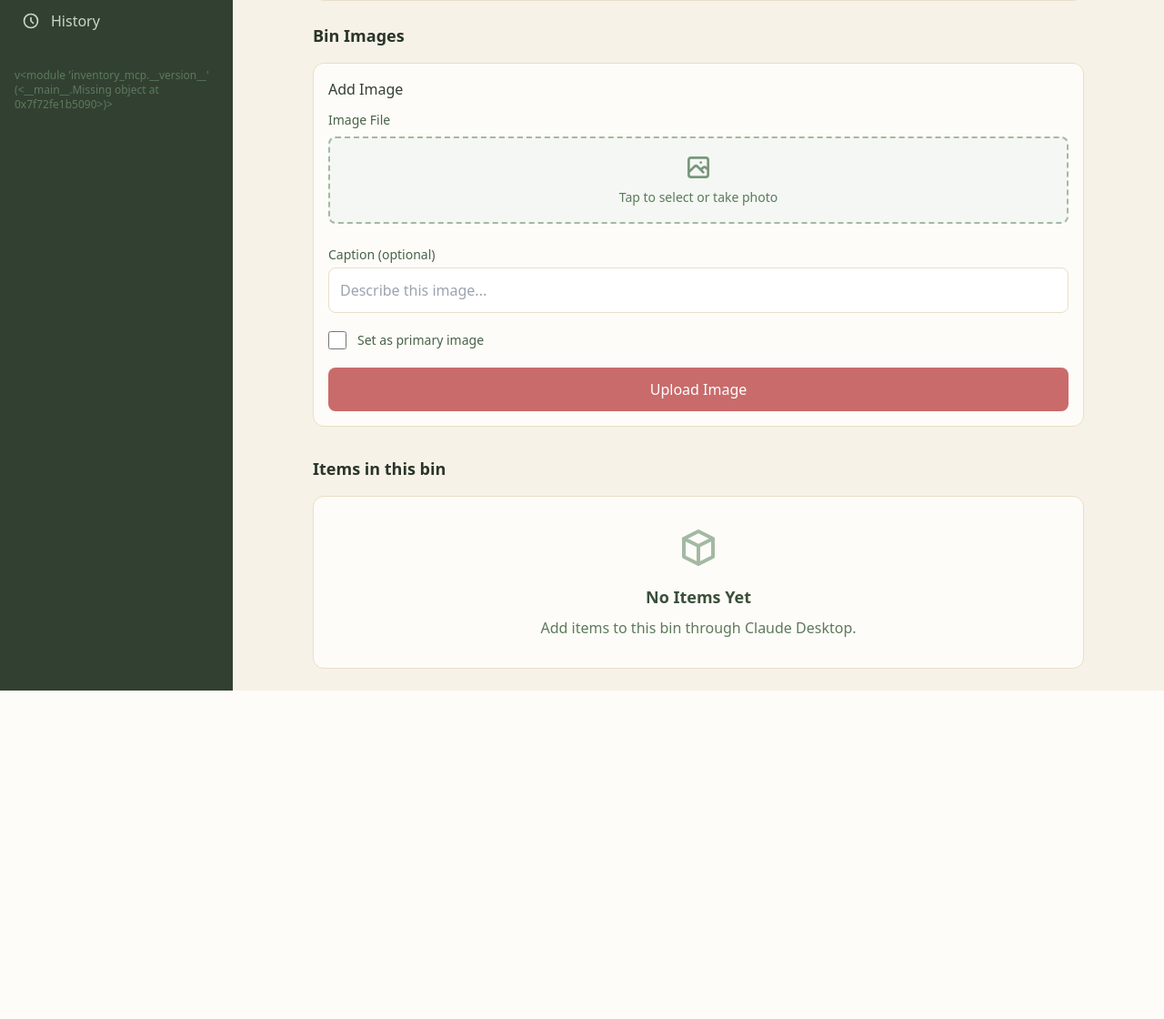
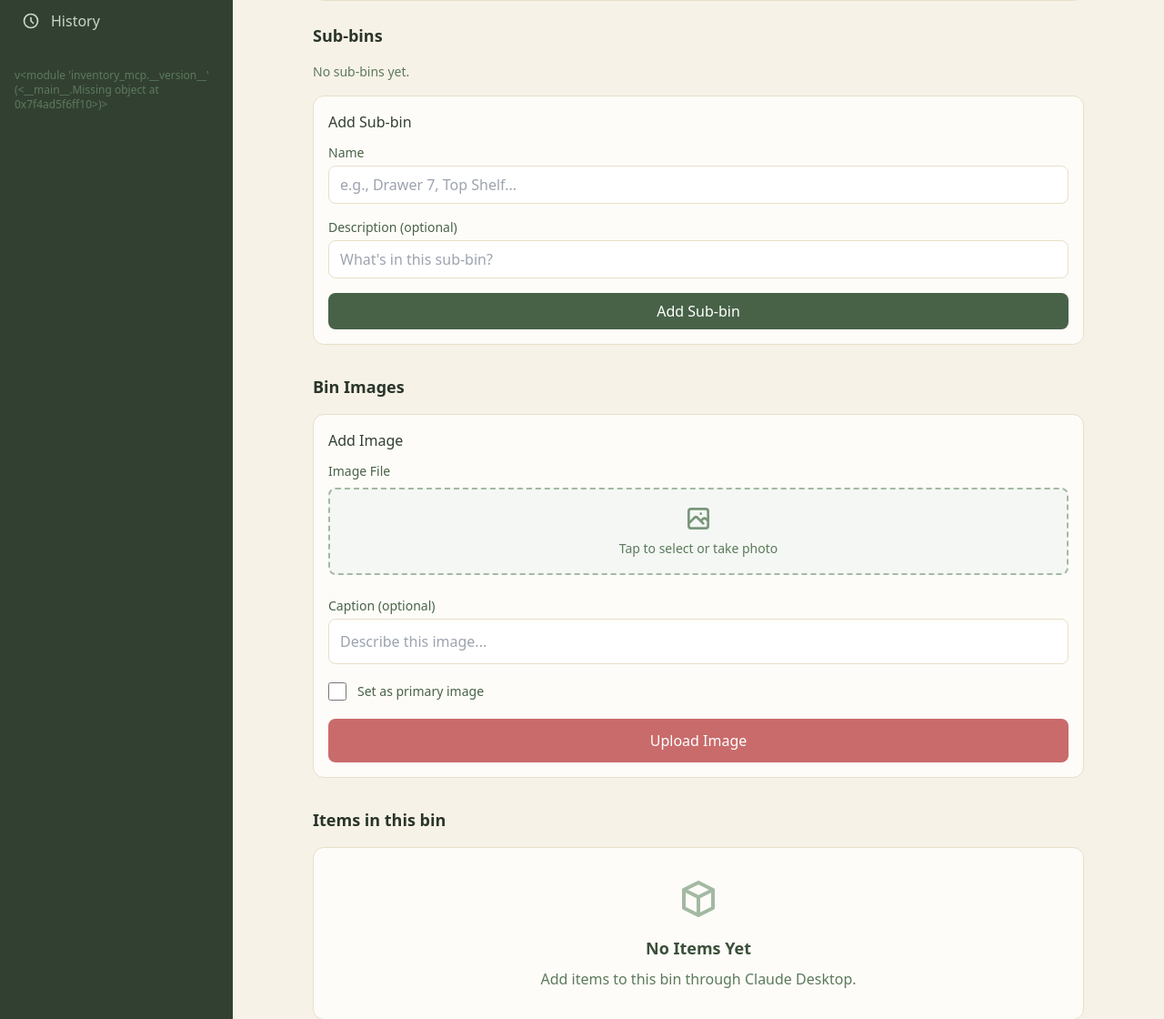
Before and after one commit to rmaxseiner/protea, a FastAPI app: template src/inventory_mcp/web/templates/bin.html in a window 1280 px wide. Shown: the part 185-1305 px from the top of the page at 91% size. Before the commit the page ends 944 px from the top, so only its background shows below. Run offline with FastAPI, Linux system fonts and the light colour scheme; the template is opened without the code that fills it, so the values that code supplies are empty; parts of the project's set-up code (start-up, migrations or seed data) failed here and were passed over; some libraries are stand-ins or nearby versions.

Commit message:
Add sub-bin management (create/delete) to bin page
- Add 'Add Sub-bin' form to create child bins with name and description
- Add delete button to each child bin in the list
- Add POST routes for /browse/bin/{id}/create-child and delete-child
- Move error display to top of page for better visibility
- Delete protection: can't delete bins with items or children

Co-Authored-By: Claude Opus 4.5 <noreply@anthropic.com>

```diff
--- a/src/inventory_mcp/web/templates/bin.html
+++ b/src/inventory_mcp/web/templates/bin.html
@@ -44,6 +44,18 @@
     </div>
 
     {% else %}
+
+    {% if upload_error %}
+    <!-- Action Error Alert -->
+    <div class="bg-protea-50 border border-protea-200 rounded-lg p-4 mb-6">
+        <div class="flex items-center gap-3">
+            <svg class="w-5 h-5 text-protea-500 flex-shrink-0" fill="none" stroke="currentColor" viewBox="0 0 24 24">
+                <path stroke-linecap="round" stroke-linejoin="round" stroke-width="2" d="M12 9v2m0 4h.01m-6.938 4h13.856c1.54 0 2.502-1.667 1.732-3L13.732 4c-.77-1.333-2.694-1.333-3.464 0L3.34 16c-.77 1.333.192 3 1.732 3z"/>
+            </svg>
+            <p class="text-protea-700">{{ upload_error }}</p>
+        </div>
+    </div>
+    {% endif %}
     <!-- Bin Header -->
     <div class="bg-cream-light rounded-xl border border-cream-dark overflow-hidden mb-6">
         <div class="bg-fynbos-100 px-6 py-4">
@@ -85,16 +97,16 @@
         </div>
     </div>
 
-    <!-- Child Bins Section (if any) -->
-    {% if bin.child_bins %}
+    <!-- Child Bins Section -->
     <div class="mb-8">
         <h2 class="text-lg font-semibold text-fynbos-900 mb-4">Sub-bins</h2>
-        <div class="bg-cream-light rounded-xl border border-cream-dark overflow-hidden">
+
+        {% if bin.child_bins %}
+        <div class="bg-cream-light rounded-xl border border-cream-dark overflow-hidden mb-4">
             {% for child in bin.child_bins %}
-            <a href="/browse/bin/{{ child.id }}"
-               class="flex items-center justify-between px-4 py-3 hover:bg-fynbos-50 transition-colors
-                      {% if not loop.last %}border-b border-cream-dark{% endif %}">
-                <div class="flex items-center gap-3">
+            <div class="flex items-center justify-between px-4 py-3 hover:bg-fynbos-50 transition-colors
+                        {% if not loop.last %}border-b border-cream-dark{% endif %}">
+                <a href="/browse/bin/{{ child.id }}" class="flex items-center gap-3 flex-1">
                     <svg class="w-5 h-5 text-fynbos-500" fill="none" stroke="currentColor" viewBox="0 0 24 24">
                         <path stroke-linecap="round" stroke-linejoin="round" stroke-width="2" d="M3 7v10a2 2 0 002 2h14a2 2 0 002-2V9a2 2 0 00-2-2h-6l-2-2H5a2 2 0 00-2 2z"/>
                     </svg>
@@ -104,25 +116,63 @@
                         <p class="text-sm text-fynbos-500">{{ child.description }}</p>
                         {% endif %}
                     </div>
+                </a>
+                <div class="flex items-center gap-2">
+                    <a href="/browse/bin/{{ child.id }}" class="text-fynbos-400 hover:text-fynbos-600">
+                        <svg class="w-5 h-5" fill="none" stroke="currentColor" viewBox="0 0 24 24">
+                            <path stroke-linecap="round" stroke-linejoin="round" stroke-width="2" d="M9 5l7 7-7 7"/>
+                        </svg>
+                    </a>
+                    <form action="/browse/bin/{{ bin.id }}/delete-child/{{ child.id }}" method="post"
+                          onsubmit="return confirm('Delete sub-bin \'{{ child.name }}\'? This cannot be undone.')">
+                        <button type="submit"
+                                class="p-1 text-protea-400 hover:text-protea-600 hover:bg-protea-50 rounded"
+                                title="Delete sub-bin">
+                            <svg class="w-5 h-5" fill="none" stroke="currentColor" viewBox="0 0 24 24">
+                                <path stroke-linecap="round" stroke-linejoin="round" stroke-width="2" d="M19 7l-.867 12.142A2 2 0 0116.138 21H7.862a2 2 0 01-1.995-1.858L5 7m5 4v6m4-6v6m1-10V4a1 1 0 00-1-1h-4a1 1 0 00-1 1v3M4 7h16"/>
+                            </svg>
+                        </button>
+                    </form>
                 </div>
-                <svg class="w-5 h-5 text-fynbos-400" fill="none" stroke="currentColor" viewBox="0 0 24 24">
-                    <path stroke-linecap="round" stroke-linejoin="round" stroke-width="2" d="M9 5l7 7-7 7"/>
-                </svg>
-            </a>
+            </div>
             {% endfor %}
         </div>
+        {% else %}
+        <p class="text-fynbos-500 text-sm mb-4">No sub-bins yet.</p>
+        {% endif %}
+
+        <!-- Add Sub-bin Form -->
+        <div class="bg-cream-light rounded-xl border border-cream-dark p-4">
+            <h3 class="font-medium text-fynbos-800 mb-3">Add Sub-bin</h3>
+            <form action="/browse/bin/{{ bin.id }}/create-child" method="post" class="space-y-4">
+                <div>
+                    <label for="child_name" class="block text-sm text-fynbos-600 mb-1">Name</label>
+                    <input type="text"
+                           id="child_name"
+                           name="name"
+                           required
+                           placeholder="e.g., Drawer 7, Top Shelf..."
+                           class="w-full px-3 py-2 border border-cream-dark rounded-lg focus:outline-none focus:ring-2 focus:ring-fynbos-400 text-base">
+                </div>
+                <div>
+                    <label for="child_description" class="block text-sm text-fynbos-600 mb-1">Description (optional)</label>
+                    <input type="text"
+                           id="child_description"
+                           name="description"
+                           placeholder="What's in this sub-bin?"
+                           class="w-full px-3 py-2 border border-cream-dark rounded-lg focus:outline-none focus:ring-2 focus:ring-fynbos-400 text-base">
+                </div>
+                <button type="submit"
+                        class="w-full bg-fynbos-600 hover:bg-fynbos-700 active:bg-fynbos-800 text-white px-4 py-2 rounded-lg transition-colors font-medium">
+                    Add Sub-bin
+                </button>
+            </form>
+        </div>
     </div>
-    {% endif %}
 
     <!-- Bin Images Section -->
     <div class="mb-8">
         <h2 class="text-lg font-semibold text-fynbos-900 mb-4">Bin Images</h2>
-
-        {% if upload_error %}
-        <div class="bg-protea-50 border border-protea-200 rounded-lg p-4 mb-4">
-            <p class="text-protea-700">{{ upload_error }}</p>
-        </div>
-        {% endif %}
 
         <!-- Existing Images -->
         {% if bin.images %}
```
Also changed, not shown: src/inventory_mcp/web/routes/pages.py (+54 -0 lines).
